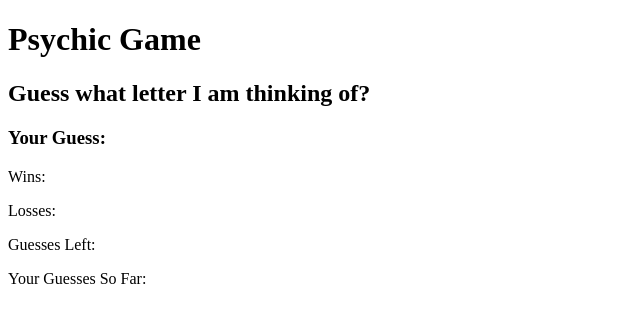
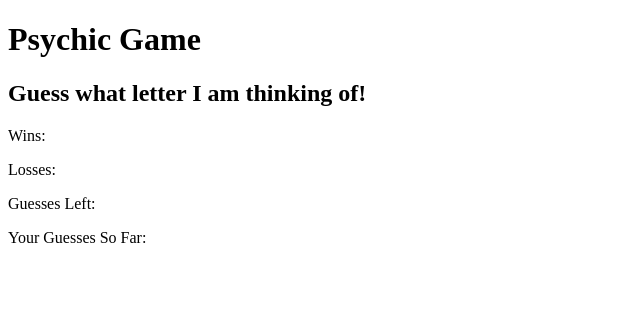
Before and after one commit to kozachukalex/Psychic_Game, a plain HTML site: page index.html in a window 1280 px wide. Shown: the whole page, without its empty margins (0-640 px from the left). Drawn offline with Linux system fonts and the light colour scheme.

Commit message:
minor fix

```diff
--- a/index.html
+++ b/index.html
@@ -16,12 +16,11 @@
 
     <header>
         <h1> Psychic Game </h1>
-        <h2> Guess what letter I am thinking of? </h2>
+        <h2> Guess what letter I am thinking of! </h2>
 
     </header>
 
     <div>
-        <h3> Your Guess: </h3>
         <p> Wins:
             <span id="wins"> </span>
         </p>
```
